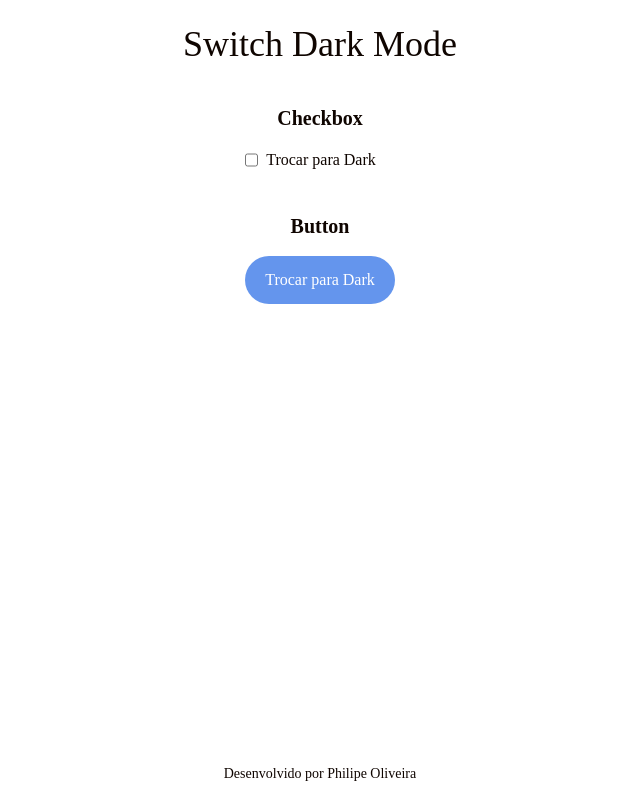
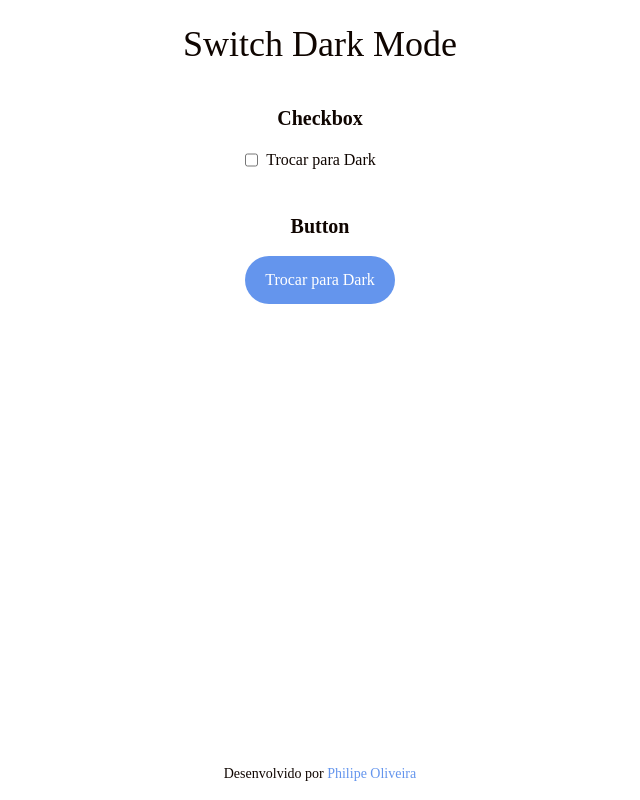
Before and after one commit to philipeoliveira/react-tailwind-dark-mode, a React (Vite) app: page / in a window 1280 px wide. Shown: the whole page, without its empty margins (320-960 px from the left). Built offline with nearby package versions, Linux system fonts and the light colour scheme; a web font is replaced by a local one.

Commit message:
Change the color of the links

```diff
--- a/src/index.css
+++ b/src/index.css
@@ -4,7 +4,7 @@
 
 @layer base {
    a {
-      @apply text-my-gray-950 dark:text-white hover:underline;
+      @apply text-my-blue-400 hover:text-my-blue-600 hover:underline;
    }
 }
 
```
